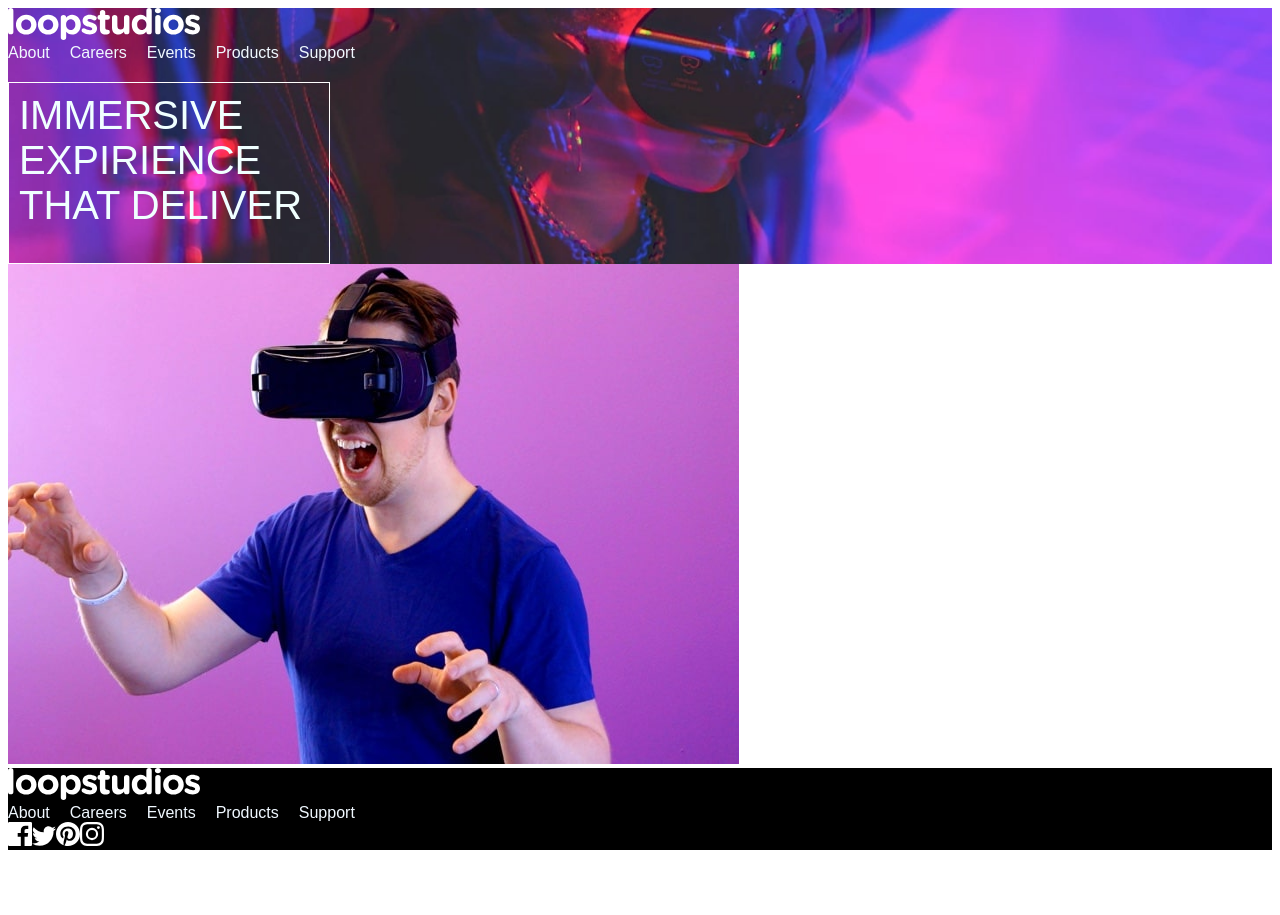
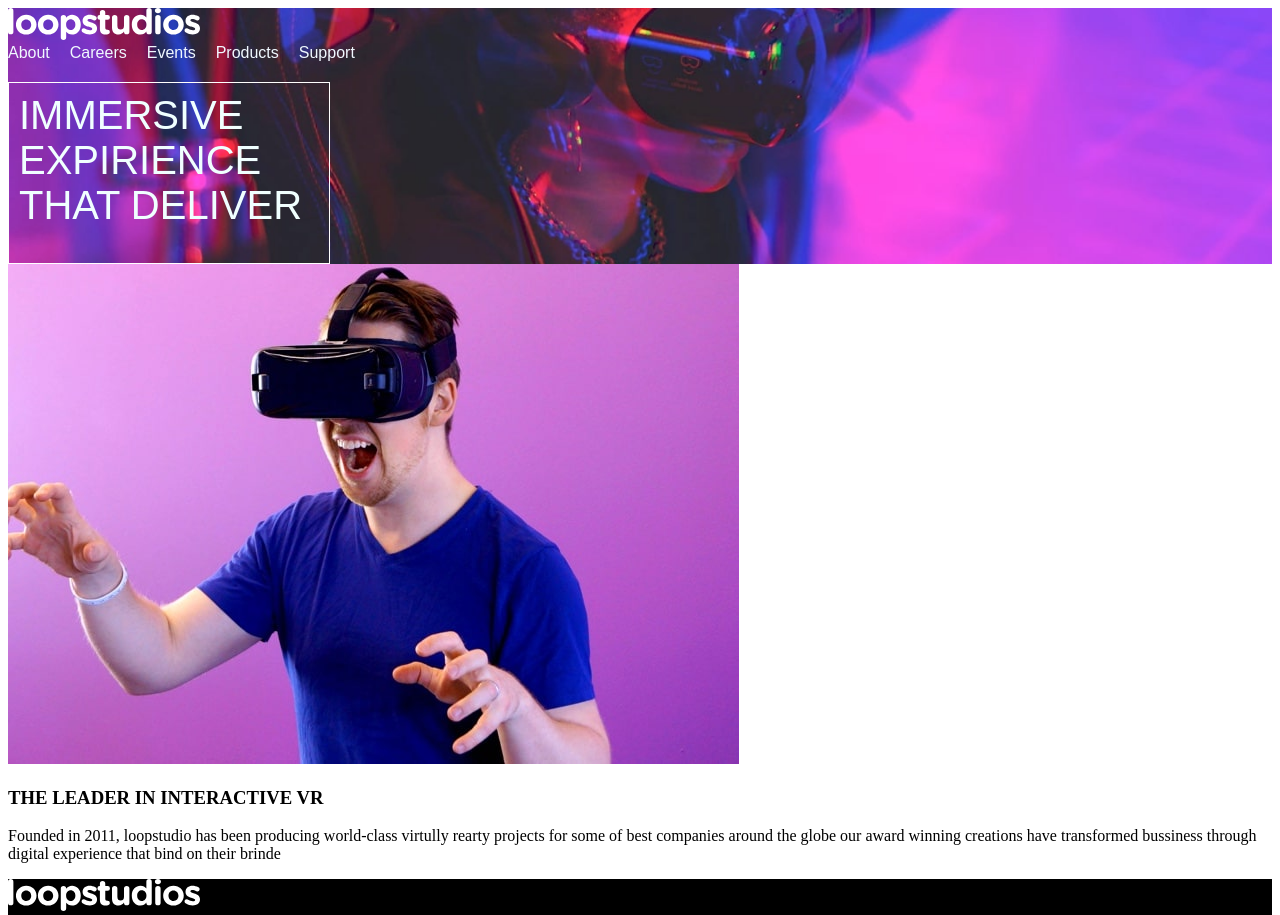
Before and after one commit to IshKevin/Loopstudios-landing-page, a React (Create React App) app: page / in a window 1280 px wide. Shown: the top 915 px of the page. Before the commit the page ends 858 px from the top, so only its background shows below. Built offline with nearby package versions, Linux system fonts and the light colour scheme.

Commit message:
create body section

```diff
--- a/src/components/About.js
+++ b/src/components/About.js
@@ -3,8 +3,21 @@ import React from 'react'
 const about = () => {
   return (
     <div className='about'>
-        <img src="image-interactive.jpg" alt=''/>
+        <div>
+        <img src={"image-interactive.jpg"} alt=''/>
+        <div>
+            <h3> THE LEADER IN INTERACTIVE VR</h3>
+            <p>Founded in 2011, loopstudio has been producing
+                world-class virtully rearty projects for some of best companies around the
+                globe our award winning creations have transformed
+                bussiness through digital experience that bind on their brinde
+            </p>
         </div>
+        <div>
+           <div></div>
+        </div>
+        </div>
+    </div>
   )
 }
 
--- a/src/index.css
+++ b/src/index.css
@@ -44,3 +44,9 @@ a{
   font-size: 40px;
   margin-top: 20px;
 }
+
+.vrimage{
+  background-image: url(images/image-hero.jpg);
+  background-size: cover;
+
+}
```
Also changed, not shown: src/images/image-interactive.jpg (added).
